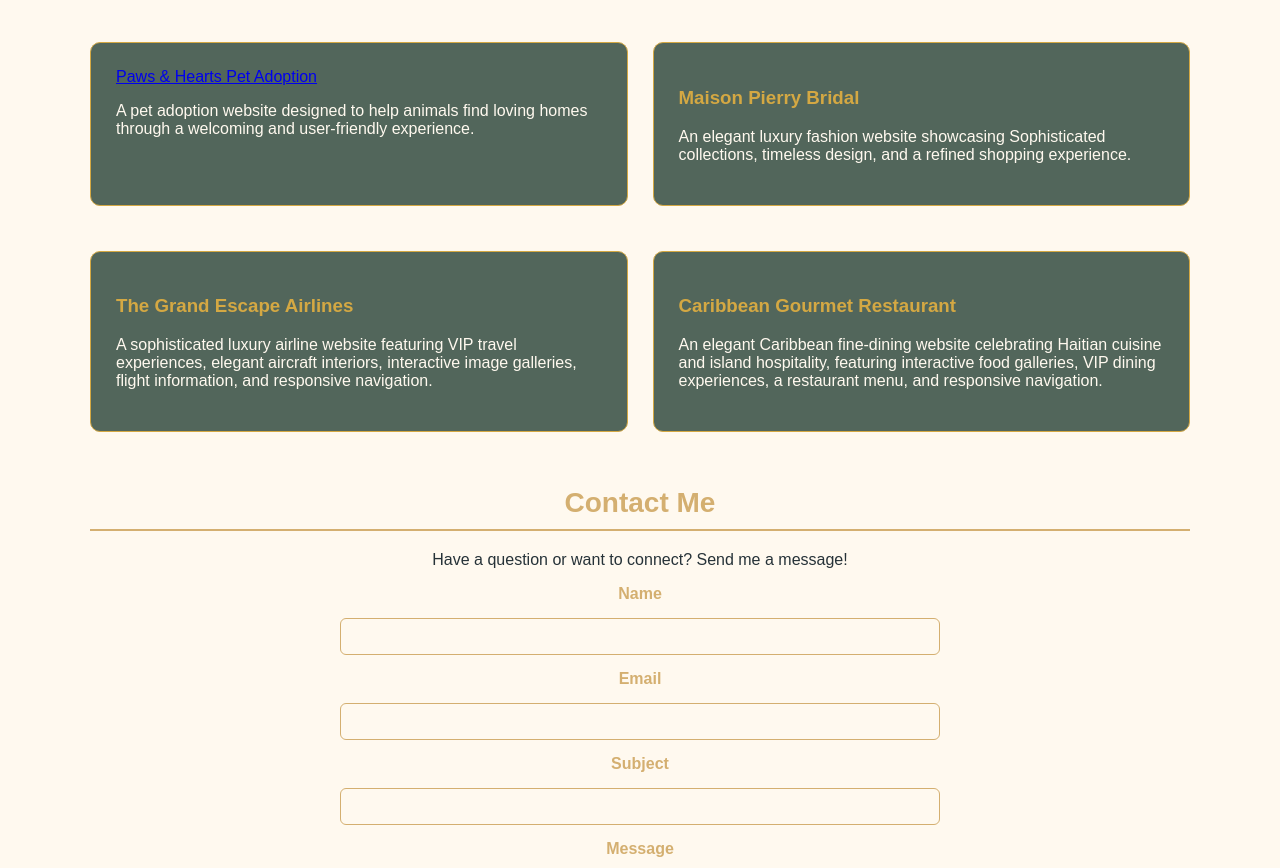
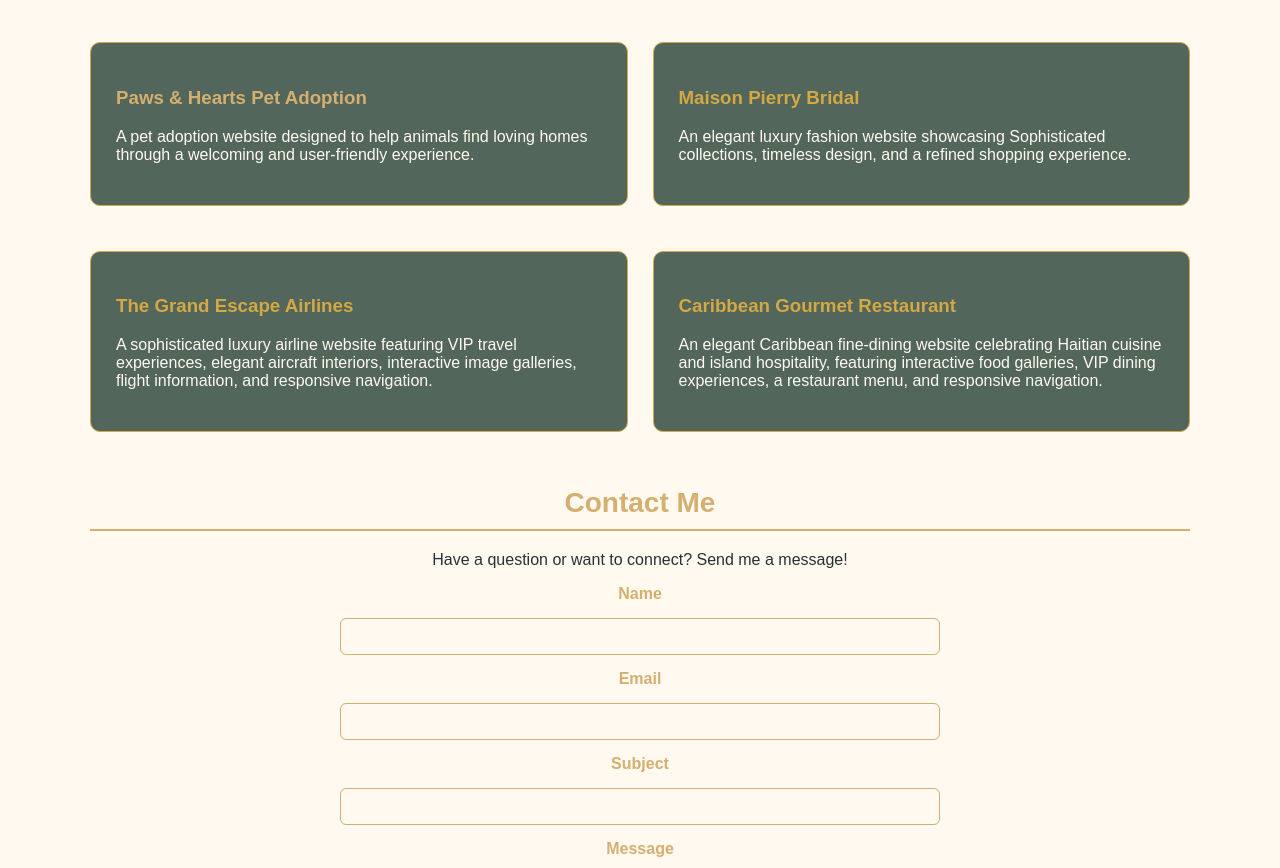
Before and after one commit to Mariep276/Mariep276.github.io, a plain HTML site: page index.html in a window 1280 px wide. Shown: the part 942-1810 px from the top of the page. Drawn offline with Linux system fonts and the light colour scheme.

Commit message:
Fix Paws and Hearts portfolio link

```diff
--- a/index.html
+++ b/index.html
@@ -71,7 +71,7 @@ developer and continue expanding my skills.
 </p>
 </div>
 <div class="project-card">
-</h3><a href="https://mariep276.github.io/paws-&-hearts-pet-adoption/">Paws & Hearts Pet Adoption</a></h3>
+<h3><a href="https://mariep276.github.io/paws-and-hearts-pet-adoption/">Paws & Hearts Pet Adoption</a></h3>
 <p>
     A pet adoption website designed to help
     animals find loving homes through a
```
